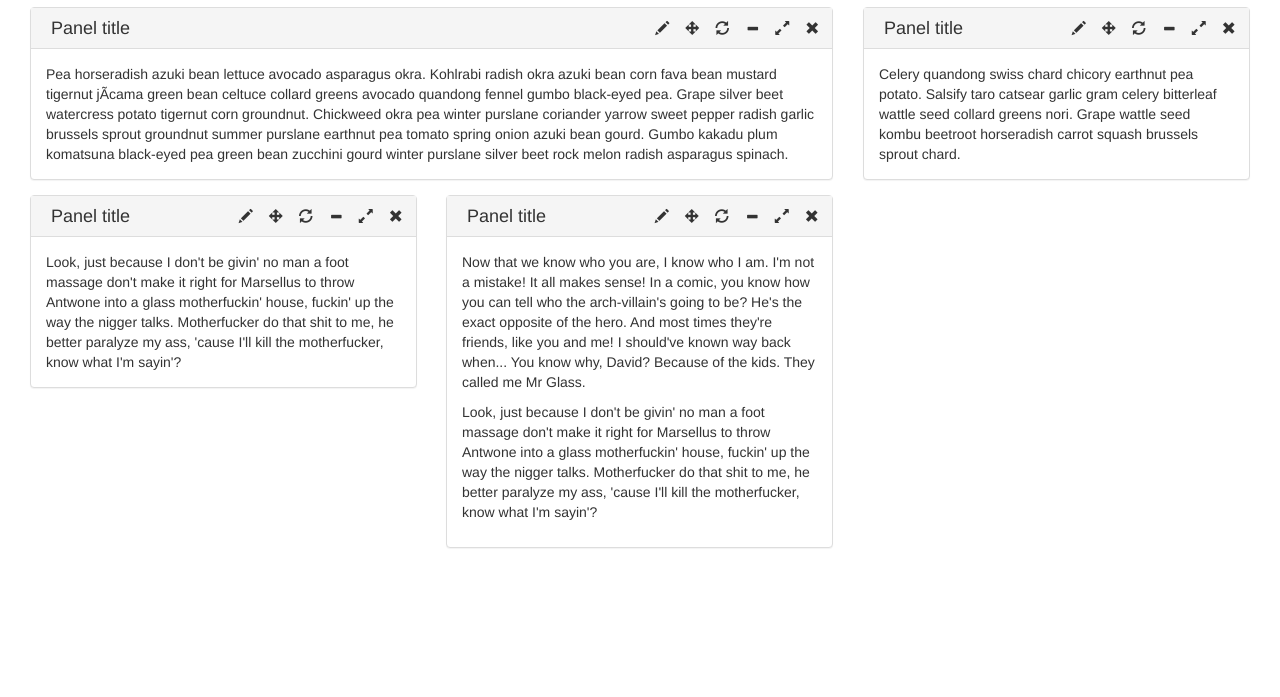
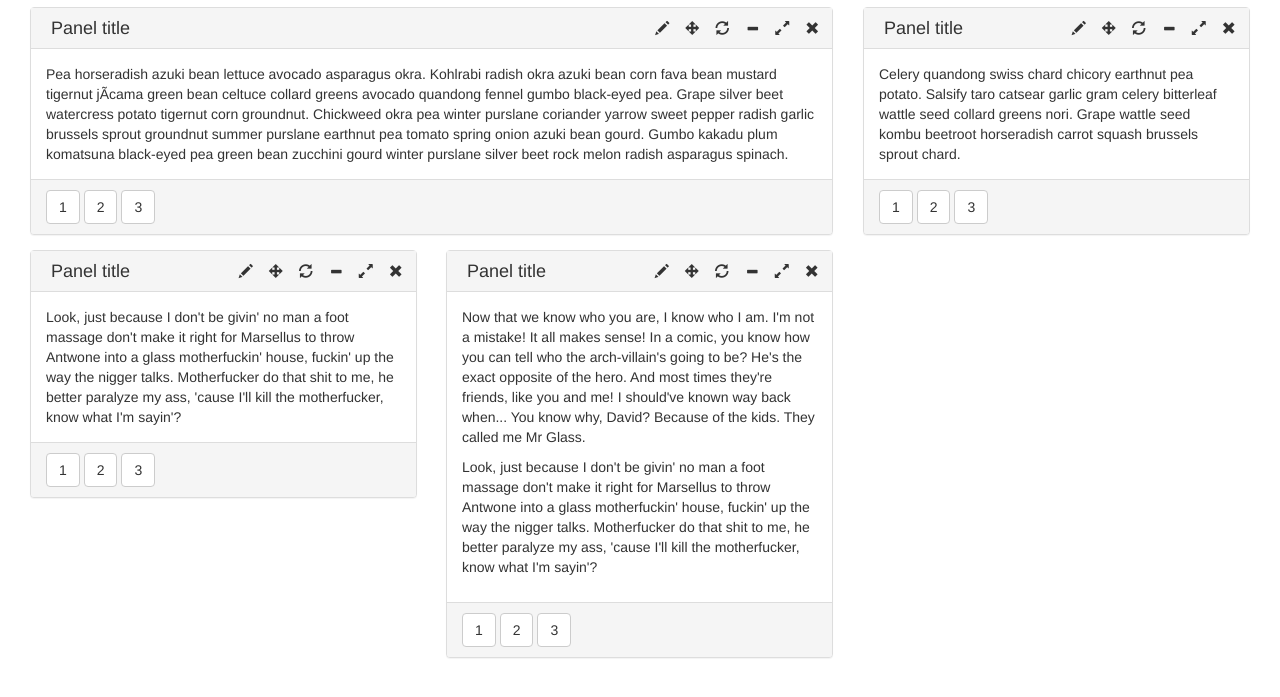
Before and after one commit to mtawse/PackeryLobipanel, a plain HTML site: page index.html in a window 1280 px wide. Shown: the part 63-760 px from the top of the page. Drawn offline with Linux system fonts and the light colour scheme.

Commit message:
Add dynamic col widths

```diff
--- a/assets/js/app.js
+++ b/assets/js/app.js
@@ -34,4 +34,16 @@ $(function () {
     $grid.packery('bindUIDraggableEvents', $items);
 
 
+    $('.col-switch').click(function() {
+        var $panelGrid = $(this).closest('.grid-item');
+        var colWidth = $(this).data('col-width');
+        var classes = ['col-md-4', 'col-md-8', 'col-md-12'];
+        var gridClass = classes[colWidth - 1];
+//        alert(gridClass);
+        $panelGrid.removeClass (function (index, className) {
+            return (className.match (/(^|\s)col-\S+/g) || []).join(' ');
+        }).addClass(gridClass);
+        $grid.packery();
+    });
+
 });
--- a/index.html
+++ b/index.html
@@ -44,6 +44,17 @@
                         black-eyed pea green bean zucchini gourd winter purslane silver beet rock melon radish asparagus
                         spinach.
                     </div>
+                    <div class="panel-footer">
+                        <button type="button" class="btn btn-default col-switch" data-col-width="1" aria-label="Left Align">
+                            1
+                        </button>
+                        <button type="button" class="btn btn-default col-switch" data-col-width="2" aria-label="Left Align">
+                            2
+                        </button>
+                        <button type="button" class="btn btn-default col-switch" data-col-width="3" aria-label="Left Align">
+                            3
+                        </button>
+                    </div>
                 </div>
             </div>
         </div>
@@ -59,6 +70,17 @@
                         Celery quandong swiss chard chicory earthnut pea potato. Salsify taro catsear garlic gram celery
                         bitterleaf wattle seed collard greens nori. Grape wattle seed kombu beetroot horseradish carrot
                         squash brussels sprout chard.
+                    </div>
+                    <div class="panel-footer">
+                        <button type="button" class="btn btn-default col-switch" data-col-width="1" aria-label="Left Align">
+                            1
+                        </button>
+                        <button type="button" class="btn btn-default col-switch" data-col-width="2" aria-label="Left Align">
+                            2
+                        </button>
+                        <button type="button" class="btn btn-default col-switch" data-col-width="3" aria-label="Left Align">
+                            3
+                        </button>
                     </div>
                 </div>
             </div>
@@ -76,6 +98,17 @@
                         throw Antwone into a glass motherfuckin' house, fuckin' up the way the nigger talks.
                         Motherfucker do that shit to me, he better paralyze my ass, 'cause I'll kill the motherfucker,
                         know what I'm sayin'?
+                    </div>
+                    <div class="panel-footer">
+                        <button type="button" class="btn btn-default col-switch" data-col-width="1" aria-label="Left Align">
+                            1
+                        </button>
+                        <button type="button" class="btn btn-default col-switch" data-col-width="2" aria-label="Left Align">
+                            2
+                        </button>
+                        <button type="button" class="btn btn-default col-switch" data-col-width="3" aria-label="Left Align">
+                            3
+                        </button>
                     </div>
                 </div>
             </div>
@@ -107,6 +140,17 @@
                             know what I'm sayin'?
                         </p>
                     </div>
+                    <div class="panel-footer">
+                        <button type="button" class="btn btn-default col-switch" data-col-width="1" aria-label="Left Align">
+                            1
+                        </button>
+                        <button type="button" class="btn btn-default col-switch" data-col-width="2" aria-label="Left Align">
+                            2
+                        </button>
+                        <button type="button" class="btn btn-default col-switch" data-col-width="3" aria-label="Left Align">
+                            3
+                        </button>
+                    </div>
                 </div>
             </div>
         </div>
```
